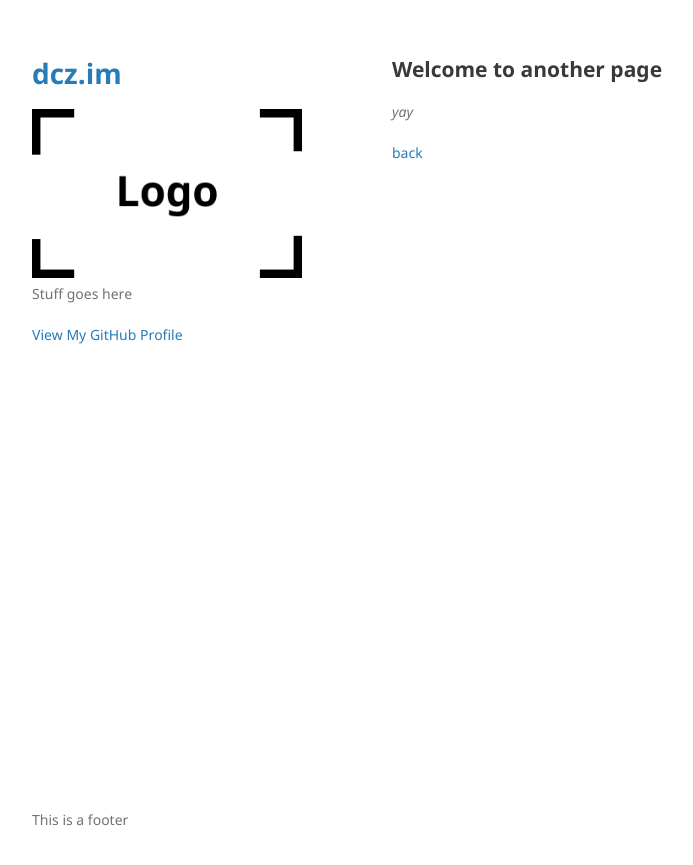
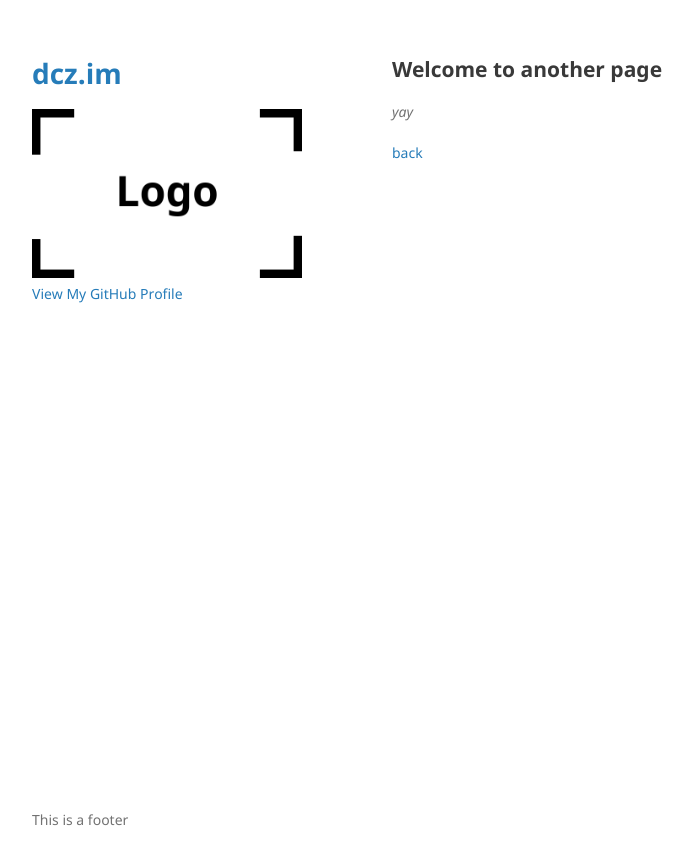
Before and after one commit to Karstographer/Karstographer.github.io, a Jekyll site: the page built from another-page.md, in a window 1280 px wide. Shown: the top 865 px of the page, without its empty margins (178-871 px from the left). Built offline with Jekyll 4.4.1, drawn with Linux system fonts in a browser that asks for light colours; our own code applies the rules of GitHub Pages for plain Markdown files.

Commit message:
Update default.html

```diff
--- a/_layouts/default.html
+++ b/_layouts/default.html
@@ -20,7 +20,7 @@
           <img src="{{site.logo | relative_url}}" alt="Logo" />
         {% endif %}
 
-        <p>{{ site.description | default: site.github.project_tagline }}</p>
+        <!-- <p>{{ site.description | default: site.github.project_tagline }}</p>-->
 
         {% if site.github.is_project_page %}
         <p class="view"><a href="{{ site.github.repository_url }}">View the Project on GitHub <small>{{ site.github.repository_nwo }}</small></a></p>
```
